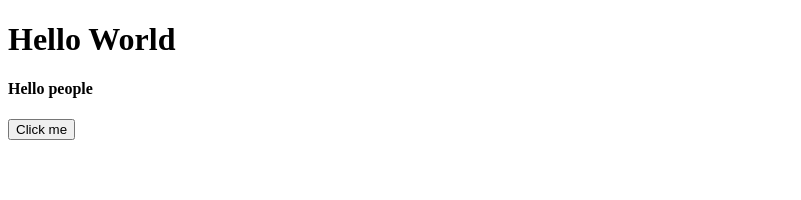
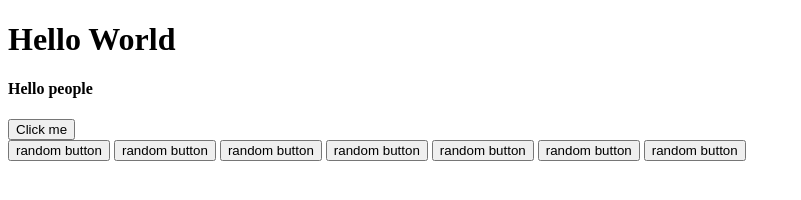
Before and after one commit to Thiago-Santos-Sousa/Tutorial-Javascript-Course, a plain HTML site: page index.html in a window 1280 px wide. Shown: the whole page, without its empty margins (0-801 px from the left). Drawn offline with Linux system fonts and the light colour scheme.

Commit message:
Adicionando ao arquivo index.html javascript interno.

```diff
--- a/index.html
+++ b/index.html
@@ -10,5 +10,22 @@
     <h1>Hello World</h1>
     <h4>Hello people</h4>
     <button onclick="alert('hello word')">Click me</button>
+    <!--aula 17-->
+    <br>
+    <button class="btn">random button</button>
+    <button class="btn">random button</button>
+    <button class="btn">random button</button>
+    <button class="btn">random button</button>
+    <button class="btn">random button</button>
+    <button class="btn">random button</button>
+    <button class="btn">random button</button>
+    <script>
+      document.querySelectorAll('.btn').forEach((item) => {
+        item.addEventListener('click', () => {
+          alert('this is awesome ')
+        })
+      })
+    </script>
+    <!-- aula 18-->
   </body>
 </html>
```
